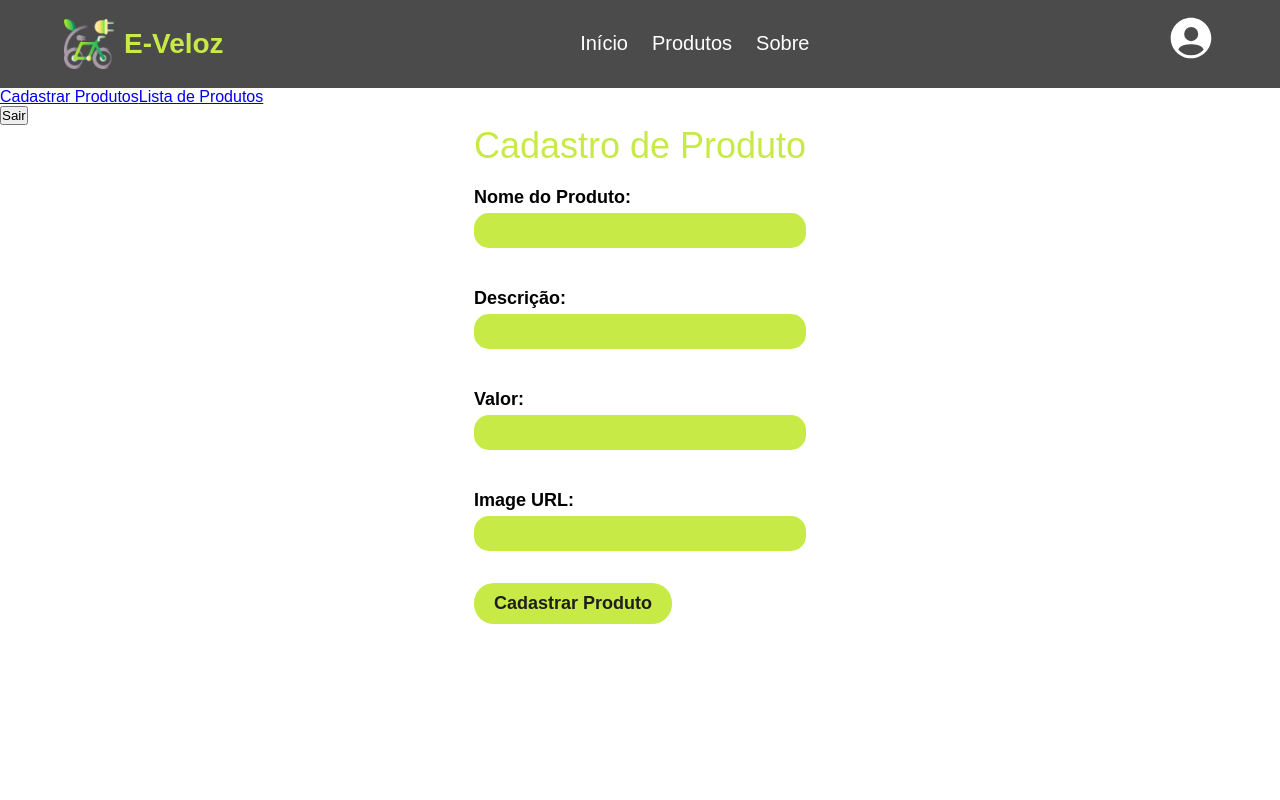
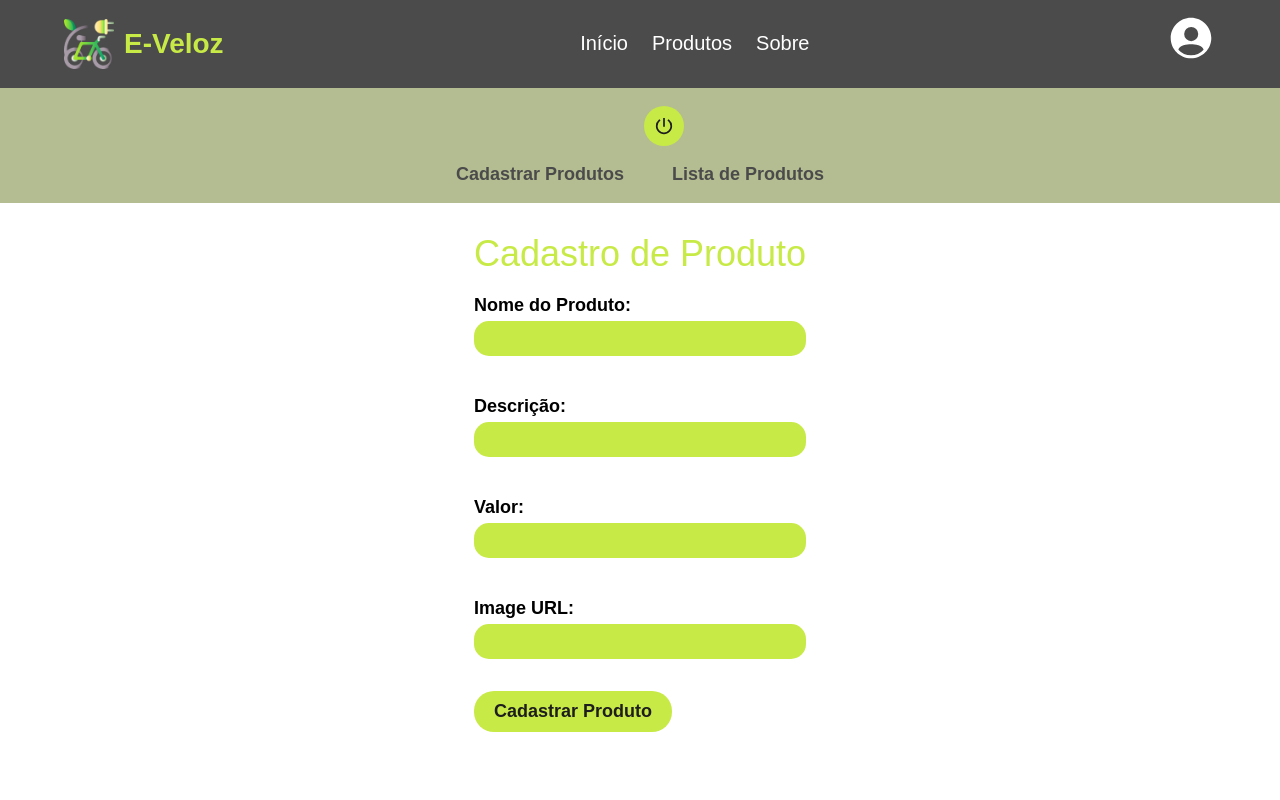
Before and after one commit to Cps-Tech-Sphere/CP5-WEB, a React (Vite) app: page /cadastrarproduto in a window 1280 px wide. Shown: the top 800 px of the page. Built offline with nearby package versions, Linux system fonts and the light colour scheme.

Commit message:
estilizando a nav login

```diff
--- a/src/components/NavLogin.jsx
+++ b/src/components/NavLogin.jsx
@@ -1,5 +1,7 @@
 import { Link, useNavigate } from "react-router-dom";
 import { useEffect, useState } from "react";
+import { NavLoginStyle } from "../style/NavLoginStyle";
+import { IoPowerSharp } from "react-icons/io5";
 
 const NavLogin = () => {
   const [userName, setUserName] = useState('');
@@ -21,18 +23,17 @@ const NavLogin = () => {
   };
 
   return (
-    <>
+    <NavLoginStyle>
+      <div id="logout">
+        <span>{userName ? `Usuário logado: ${userName}` : ''}</span>
+        <button className="produto-btn" onClick={handleLogout}><IoPowerSharp /></button>
+      </div>
+
       <div id="login_nav">
         <Link to="/cadastrarproduto">Cadastrar Produtos</Link>
         <Link to="/listaprodutos">Lista de Produtos</Link>
       </div>
-
-      <span>{userName ? `Bem-vindo, ${userName}` : ''}</span>
-
-      <div id="logout">
-        <button className="btn-default" onClick={handleLogout}>Sair</button>
-      </div>
-    </>
+    </NavLoginStyle>
   );
 };
 
--- /dev/null
+++ b/src/style/NavLoginStyle.js
@@ -0,0 +1,53 @@
+import styled from "styled-components";
+
+export const NavLoginStyle = styled.nav`
+
+    width: 100%;
+    min-height: 5vh;
+    margin-bottom: 30px;
+    background: #B4BD91;
+
+    display: flex;
+    flex-direction: column;
+    justify-content: center;
+    align-items: center;
+
+    #login_nav {
+        padding-bottom: 18px;
+
+        a {
+            font-size: 18px;
+            text-decoration: none;
+            color: #4B4B4B;
+            font-weight: 600;
+            padding: 24px;
+        }
+    }
+
+    #logout {
+        padding: 18px 0;
+
+        span{
+            font-size: 26px;
+            font-weight: 600;
+            color: #fff;
+            padding: 24px;
+        }
+
+        span.userName{
+            color: #4B4B4B;
+        }
+
+        button {
+            padding: 10px 10px 5px;
+            background-color: #C7EA46;
+            font-size: 20px;
+            font-weight: 600;
+            color: #1E1E1E;
+            border: none;
+            border-radius: 100%;
+            cursor: pointer;
+        }
+
+    }
+`
```
